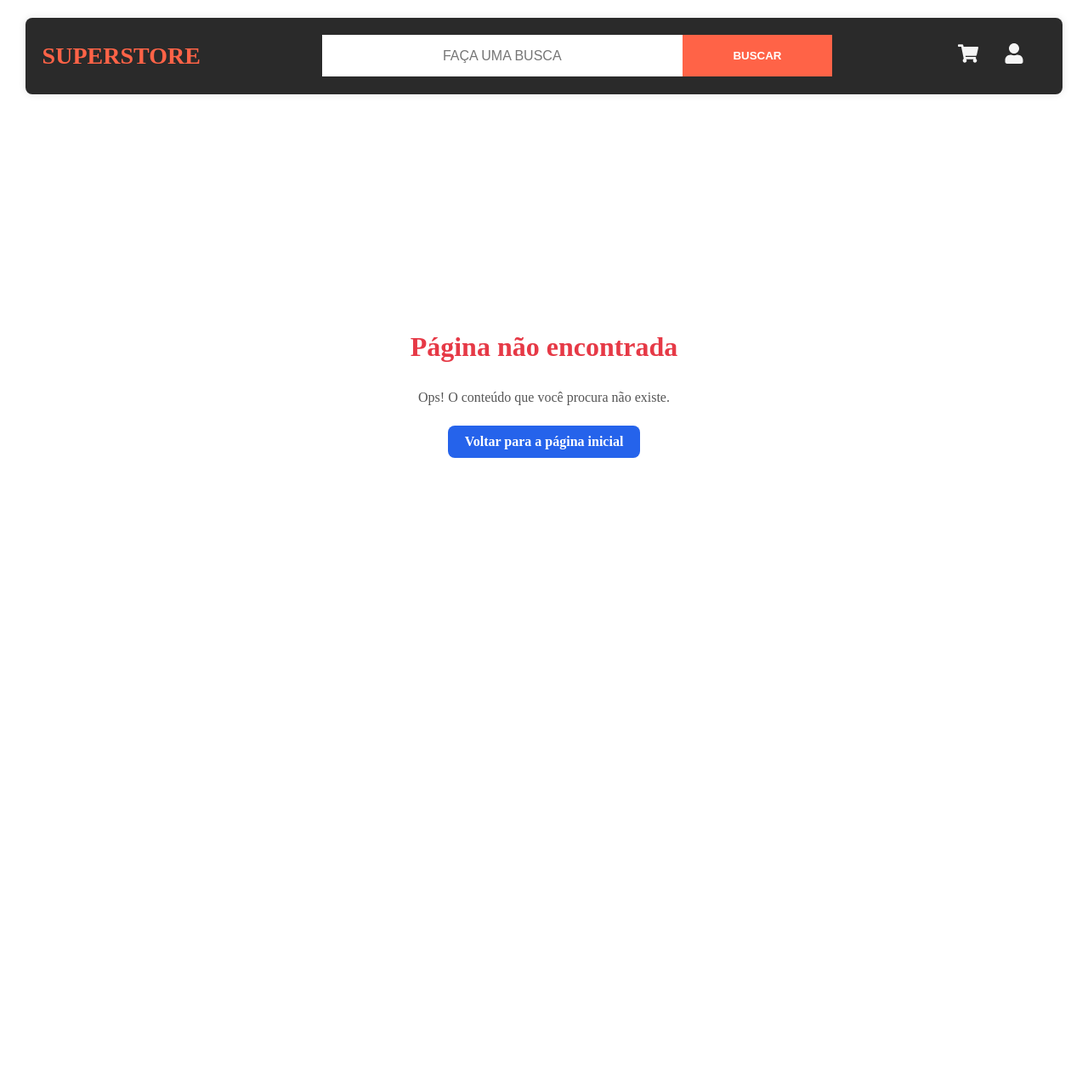
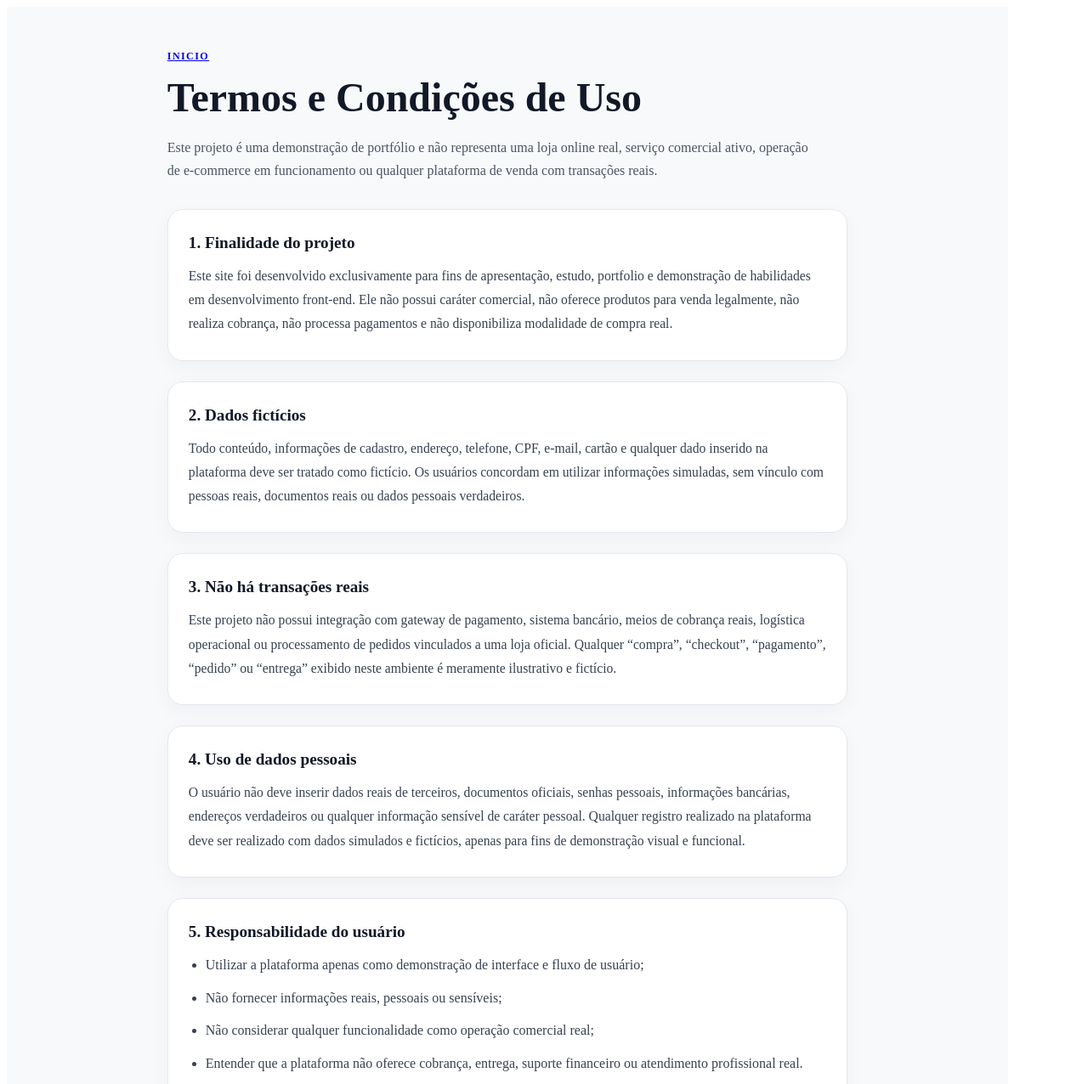
Before and after one commit to Aubert-co/Market_MVP_FRONT, a React (Vite) app in the folder app/: page /termos-de-responsabilidade in a window 1280 px wide. Shown: the top 1276 px of the page at 85% size. Before the commit the page ends 800 px from the top, so only its background shows below. Built offline with nearby package versions, Linux system fonts and the light colour scheme.

Commit message:
feat: add terms of responsibility

```diff
--- a/app/src/pages/router.tsx
+++ b/app/src/pages/router.tsx
@@ -14,6 +14,7 @@ import { NotFound } from "./not_found"
 import { Search } from "./search"
 import { Checkout } from "./checkout"
 import { ProtectedStoreRoutes } from "@/components/store/protectedStoreRoute"
+import TermsPage from "./terms"
 export const App = ()=>{
     return(
     <Router>
@@ -30,13 +31,14 @@ export const App = ()=>{
                 <Route path="*" element={<NotFound/>}/>
                 <Route path="/buscas/*" element={<Search/>}/>
                 <Route path="/pagamento" element={<Checkout/>}/>
+                <Route path="/termos-de-responsabilidade" element={<TermsPage/>}/>
 
-                <Route element={<ProtectedStoreRoutes/>}>
+
                     <Route path="/loja" element={<StoreHome/>}/>
                     <Route path="/loja/produtos" element={<StoreProducts/>}/>
                     <Route path="/loja/cupons" element={<StoreCoupons/>}/>
                     <Route path="/loja/pedidos" element={<StoreOrders/>}/>
-                </Route>
+
 
             </Route>
         </Routes>
--- /dev/null
+++ b/app/src/pages/terms.tsx
@@ -0,0 +1,207 @@
+import { Link } from 'react-router-dom';
+import styled from 'styled-components';
+
+const Page = styled.main`
+  width: 90%;
+  padding: 48px 20px 80px;
+  background: #f8f9fb;
+  color: #1f2937;
+`;
+
+const Inner = styled.section`
+  max-width: 800px;
+  margin: 0 auto;
+`;
+
+const Header = styled.header`
+  margin-bottom: 32px;
+`;
+
+const Eyebrow = styled.span`
+  display: inline-block;
+  font-size: 12px;
+  font-weight: 700;
+  letter-spacing: 0.12em;
+  text-transform: uppercase;
+  color: #7c3aed;
+  margin-bottom: 12px;
+`;
+
+const Title = styled.h1`
+  font-size: clamp(2rem, 4vw, 3rem);
+  line-height: 1.2;
+  margin: 0 0 16px;
+  color: #111827;
+`;
+
+const Subtitle = styled.p`
+  font-size: 1rem;
+  line-height: 1.7;
+  color: #4b5563;
+  max-width: 760px;
+  margin: 0;
+`;
+
+const Content = styled.div`
+  display: grid;
+  gap: 24px;
+`;
+
+const Card = styled.article`
+  background: #ffffff;
+  border: 1px solid #e5e7eb;
+  border-radius: 18px;
+  padding: 28px 24px;
+  box-shadow: 0 8px 24px rgba(17, 24, 39, 0.04);
+`;
+
+const CardTitle = styled.h2`
+  font-size: 1.2rem;
+  margin: 0 0 14px;
+  color: #111827;
+`;
+
+const Text = styled.p`
+  margin: 0;
+  color: #374151;
+  line-height: 1.8;
+  font-size: 0.98rem;
+`;
+
+const List = styled.ul`
+  margin: 0;
+  padding-left: 20px;
+  display: grid;
+  gap: 10px;
+  color: #374151;
+  line-height: 1.8;
+`;
+
+export default function TermsPage() {
+  return (
+    <Page>
+      <Inner>
+        <Header>
+          <Eyebrow>
+            <Link to={"/"}>Inicio</Link>
+          </Eyebrow>
+          <Title>Termos e Condições de Uso</Title>
+          <Subtitle>
+            Este projeto é uma demonstração de portfólio e não representa uma loja
+            online real, serviço comercial ativo, operação de e-commerce em
+            funcionamento ou qualquer plataforma de venda com transações reais.
+          </Subtitle>
+        </Header>
+
+        <Content>
+          <Card>
+            <CardTitle>1. Finalidade do projeto</CardTitle>
+            <Text>
+              Este site foi desenvolvido exclusivamente para fins de apresentação,
+              estudo, portfolio e demonstração de habilidades em desenvolvimento
+              front-end. Ele não possui caráter comercial, não oferece produtos para
+              venda legalmente, não realiza cobrança, não processa pagamentos e não
+              disponibiliza modalidade de compra real.
+            </Text>
+          </Card>
+
+          <Card>
+            <CardTitle>2. Dados fictícios</CardTitle>
+            <Text>
+              Todo conteúdo, informações de cadastro, endereço, telefone, CPF, e-mail,
+              cartão e qualquer dado inserido na plataforma deve ser tratado como
+              fictício. Os usuários concordam em utilizar informações simuladas, sem
+              vínculo com pessoas reais, documentos reais ou dados pessoais
+              verdadeiros.
+            </Text>
+          </Card>
+
+          <Card>
+            <CardTitle>3. Não há transações reais</CardTitle>
+            <Text>
+              Este projeto não possui integração com gateway de pagamento, sistema
+              bancário, meios de cobrança reais, logística operacional ou
+              processamento de pedidos vinculados a uma loja oficial. Qualquer
+              “compra”, “checkout”, “pagamento”, “pedido” ou “entrega” exibido neste
+              ambiente é meramente ilustrativo e fictício.
+            </Text>
+          </Card>
+
+          <Card>
+            <CardTitle>4. Uso de dados pessoais</CardTitle>
+            <Text>
+              O usuário não deve inserir dados reais de terceiros, documentos oficiais,
+              senhas pessoais, informações bancárias, endereços verdadeiros ou
+              qualquer informação sensível de caráter pessoal. Qualquer registro
+              realizado na plataforma deve ser realizado com dados simulados e
+              fictícios, apenas para fins de demonstração visual e funcional.
+            </Text>
+          </Card>
+
+          <Card>
+            <CardTitle>5. Responsabilidade do usuário</CardTitle>
+            <List>
+              <li>Utilizar a plataforma apenas como demonstração de interface e fluxo de usuário;</li>
+              <li>Não fornecer informações reais, pessoais ou sensíveis;</li>
+              <li>Não considerar qualquer funcionalidade como operação comercial real;</li>
+              <li>Entender que a plataforma não oferece cobrança, entrega, suporte financeiro ou atendimento profissional real.</li>
+            </List>
+          </Card>
+
+          <Card>
+            <CardTitle>6. Conteúdo e marca</CardTitle>
+            <Text>
+              Todos os textos, imagens, nomes, produtos, marcas, slogans e elementos
+              visuais presentes neste projeto são fictícios, utilizados apenas para
+              fins de demonstração visual e criação de cenário de portfólio. Não há
+              intenção de representar marcas, empresas, produtos ou serviços reais.
+            </Text>
+          </Card>
+
+          <Card>
+            <CardTitle>7. Isenção de responsabilidade</CardTitle>
+            <Text>
+              O projeto é fornecido “como está”, sem qualquer garantia de operação
+              comercial, disponibilidade contínua, segurança real de dados ou
+              funcionamento como um sistema de e-commerce ativo. Não há obrigação de
+              manutenção, suporte técnico comercial, processamento de pagamentos ou
+              entrega de mercadorias.
+            </Text>
+          </Card>
+
+          <Card>
+            <CardTitle>8. Alterações e atualização</CardTitle>
+            <Text>
+              Reservamo-nos o direito de alterar, remover ou incluir funcionalidades
+              na plataforma a qualquer momento, sem aviso prévio, para fins de
+              melhoria visual, educacional ou demonstrativa. Qualquer alteração não
+              cria obrigação de operação comercial ou contratação real de serviços.
+            </Text>
+          </Card>
+
+          <Card>
+            <CardTitle>9. Concordância</CardTitle>
+            <Text>
+              Ao navegar, interagir e preencher campos nesta plataforma, o usuário
+              declara ter ciência de que se trata de um projeto fictício de
+              portfólio, que não representa uma loja real, e concorda em utilizar
+              apenas dados falsos, simulados e não reais, sem qualquer intenção de
+              praticar transação, cobrança, envio ou compartilhamento de informações
+              pessoais verdadeiras.
+            </Text>
+          </Card>
+
+          <Card>
+            <CardTitle>10. Contato</CardTitle>
+            <Text>
+              Caso tenha dúvidas sobre a natureza do projeto, entre em contato pelos
+              canais de comunicação disponibilizados no próprio portfólio. Qualquer
+              solicitação será tratada apenas como suporte ao projeto demonstrativo e
+              não como atendimento de loja virtual real.
+            </Text>
+          </Card>
+        </Content>
+      </Inner>
+    </Page>
+  );
+}
```
